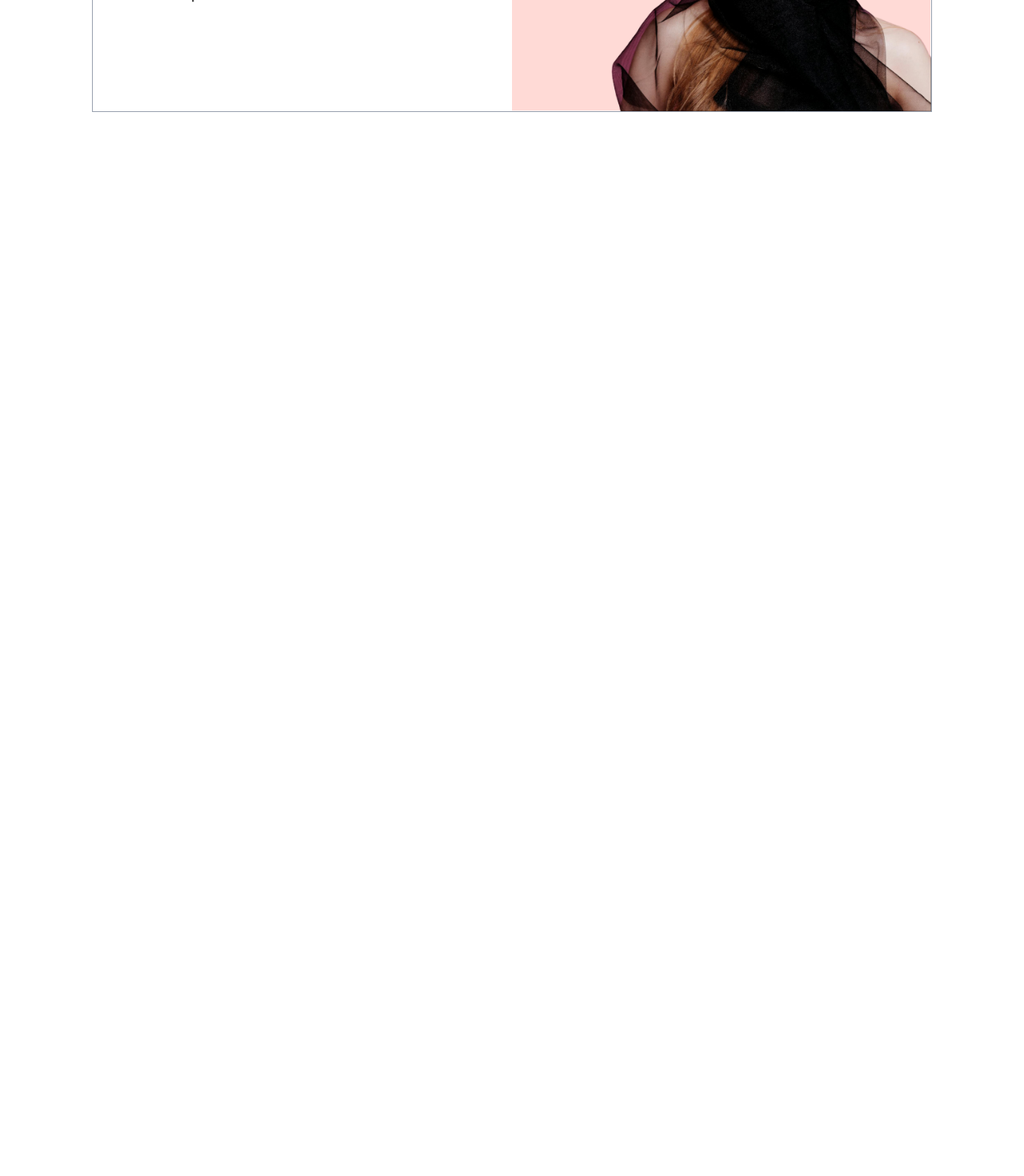
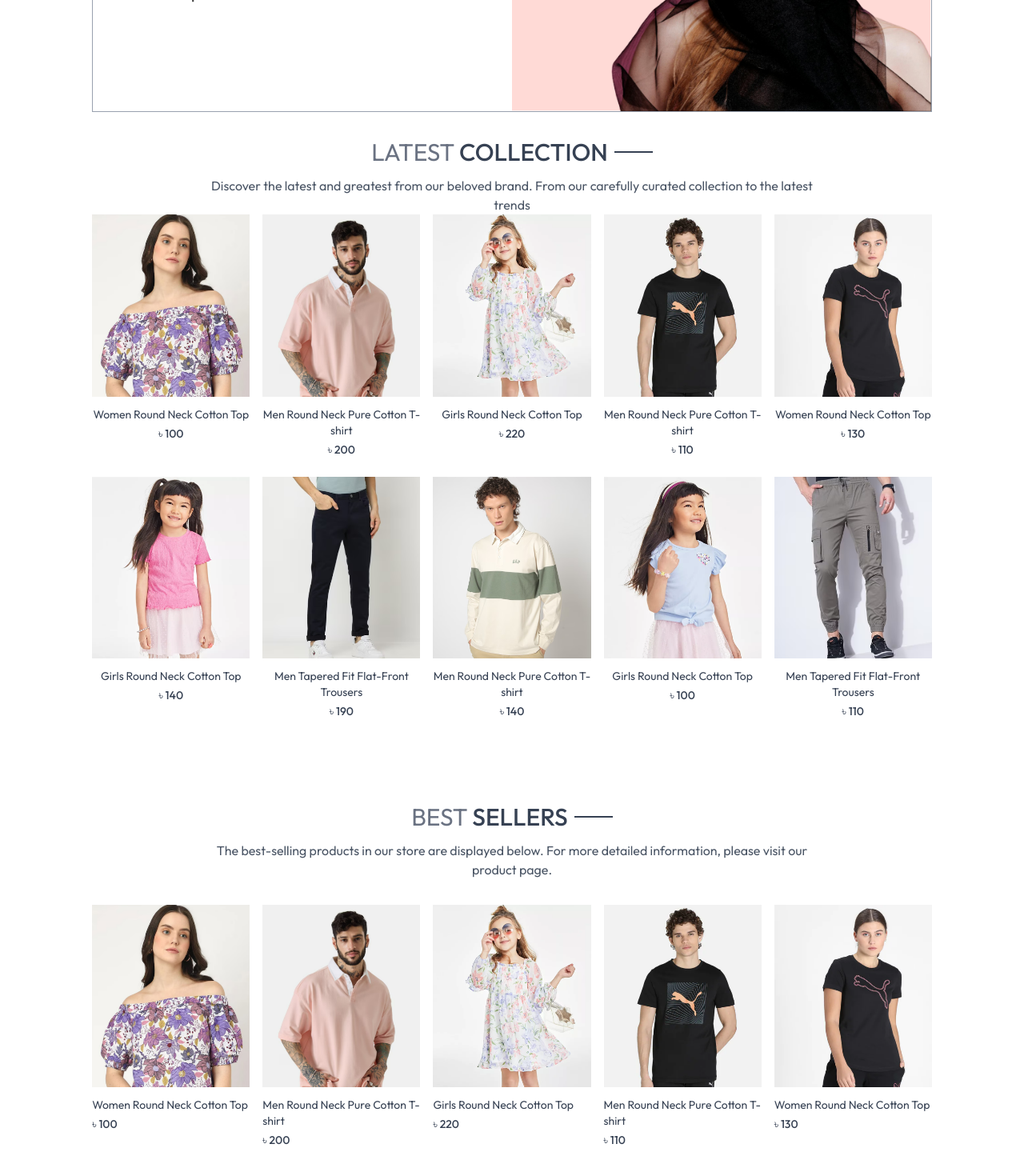
Before and after one commit to Naim000007/E-commerce, a React (Vite) app in the folder frontend/: page / in a window 1280 px wide. Shown: the part 362-1832 px from the top of the page at 80% size. Before the commit the page ends 800 px from the top, so only its background shows below. Built offline with nearby package versions, Linux system fonts and the light colour scheme.

Commit message:
best seller product added

```diff
--- /dev/null
+++ b/frontend/src/components/BestSeller.jsx
@@ -0,0 +1,32 @@
+import React, { useContext, useEffect, useState } from 'react'
+import { ShopContext } from '../context/ShopContext'
+import Title from './Title'
+import ProductItem from './ProductItem'
+
+const BestSeller = () => {
+    const { products } = useContext(ShopContext)
+    const [bestSeller, setBestSeller] = useState([])
+    useEffect(() => {
+        const bestProduct = products.filter((item) => (item.bestseller))
+        setBestSeller(bestProduct.slice(0, 5))
+    }, [])
+    return (
+        <div className='my-10 '>
+            <div className='text-center text-3xl py-8'>
+                <Title text1={'BEST'} text2={'SELLERS'} />
+                <p className='w-3/4 m-auto text-xs sm:text-sm md:text-base text-gray-600'>
+                    The best-selling products in our store are displayed below. For more detailed information, please visit our product page.
+                </p>
+            </div>
+            <div className='grid grid-cols-2 sm:grid-cols-3 md:grid-cols-4 lg:grid-cols-5 gap-4 gap-y-6'>
+                {
+                    bestSeller.map((item, index) => (
+                        <ProductItem key={index} id={item._id} name={item.name} image={item.image} price={item.price} />
+                    ))
+                }
+            </div>
+        </div>
+    )
+}
+
+export default BestSeller
--- /dev/null
+++ b/frontend/src/components/LatestCollection.jsx
@@ -0,0 +1,31 @@
+import React, { useContext, useEffect, useState } from 'react'
+import { ShopContext } from '../context/ShopContext'
+import Title from './Title';
+import ProductItem from './ProductItem';
+
+
+const LatestCollection = () => {
+    const { products } = useContext(ShopContext)
+    const [latestProducts, setLatestProducts] = useState([])
+    useEffect(() => {
+        setLatestProducts(products.slice(0, 10))
+    }, [])
+    return (
+        <div className='text-center py-8 text-3xl'>
+            <Title text1={'LATEST'} text2={'COLLECTION'} />
+            <p className='w-3/4 m-auto text-xs sm:text-sm md:text-base text-gray-600'>
+                Discover the latest and greatest from our beloved brand. From our carefully curated collection to the latest trends
+            </p>
+            {/* Rendering Products */}
+            <div className='grid grid-cols-2 sm:grid-cols-3 md:grid-cols-4 lg:grid-cols-5 gap-4 gap-y-6'>
+                {
+                    latestProducts.map((item, index) => (
+                        <ProductItem key={index} id={item._id} image={item.image} name={item.name} price={item.price} />
+                    ))
+                }
+            </div>
+        </div>
+    )
+}
+
+export default LatestCollection
--- a/frontend/src/components/Navbar.jsx
+++ b/frontend/src/components/Navbar.jsx
@@ -6,7 +6,7 @@
     const [visible, setVisible] = useState(false);
     return (
         <div className='flex items-center justify-between py-5 font-medium'>
-            <img src={assets.logo} className='w-36' alt='logo' />
+            <Link to={`/`}><img src={assets.logo} className='w-36' alt='logo' /></Link>
             <ul className='hidden sm:flex gap-5 text-sm text-gray-700'>
                 <NavLink to='/' className='flex flex-col items-center gap-1'>
                     <p>Home</p>
--- /dev/null
+++ b/frontend/src/components/ProductItem.jsx
@@ -0,0 +1,18 @@
+import React, { useContext } from 'react'
+import { ShopContext } from '../context/ShopContext'
+import { Link } from 'react-router-dom'
+
+const ProductItem = ({ id, name, price, image }) => {
+    const { currency } = useContext(ShopContext)
+    return (
+        <Link className='text-gray-700 cursor-pointer' to={`/product/${id}`}>
+            <div className='overflow-hidden'>
+                <img className='hover:scale-110 transition ease-in-out' src={image[0]} alt='product-image' />
+            </div>
+            <p className='pt-3 pb-1 text-sm'>{name}</p>
+            <p className='text-sm font-medium'>{currency} {price}</p>
+        </Link>
+    )
+}
+
+export default ProductItem
--- /dev/null
+++ b/frontend/src/components/Title.jsx
@@ -0,0 +1,12 @@
+import React from 'react'
+
+const Title = ({ text1, text2 }) => {
+    return (
+        <div className='inline-flex gap-2 items-center mb-3'>
+            <p className='text-gray-500'>{text1} <span className='text-gray-700 font-medium'>{text2}</span></p>
+            <p className='w-8 sm:w-12 h-[1px] sm:h-[2px] bg-gray-700'></p>
+        </div>
+    )
+}
+
+export default Title
--- a/frontend/src/index.css
+++ b/frontend/src/index.css
@@ -14,3 +14,10 @@
     font-weight: 400;
     font-style: normal;
 }
+
+@media (max-width:640px) {
+    a.active {
+        background-color: black;
+        color: white;
+    }
+}
--- a/frontend/src/main.jsx
+++ b/frontend/src/main.jsx
@@ -2,9 +2,12 @@
 import './index.css'
 import App from './App.jsx'
 import { BrowserRouter } from 'react-router-dom'
+import ShopContextProvider from './context/ShopContext.jsx'
 
 createRoot(document.getElementById('root')).render(
   <BrowserRouter>
-    <App />
+    <ShopContextProvider>
+      <App />
+    </ShopContextProvider>
   </BrowserRouter>,
 )
--- a/frontend/src/pages/Home.jsx
+++ b/frontend/src/pages/Home.jsx
@@ -1,10 +1,14 @@
 import React from 'react'
 import Hero from '../components/Hero'
+import LatestCollection from '../components/LatestCollection'
+import BestSeller from '../components/BestSeller'
 
 const Home = () => {
     return (
         <div>
             <Hero />
+            <LatestCollection />
+            <BestSeller />
         </div>
     )
 }
```
